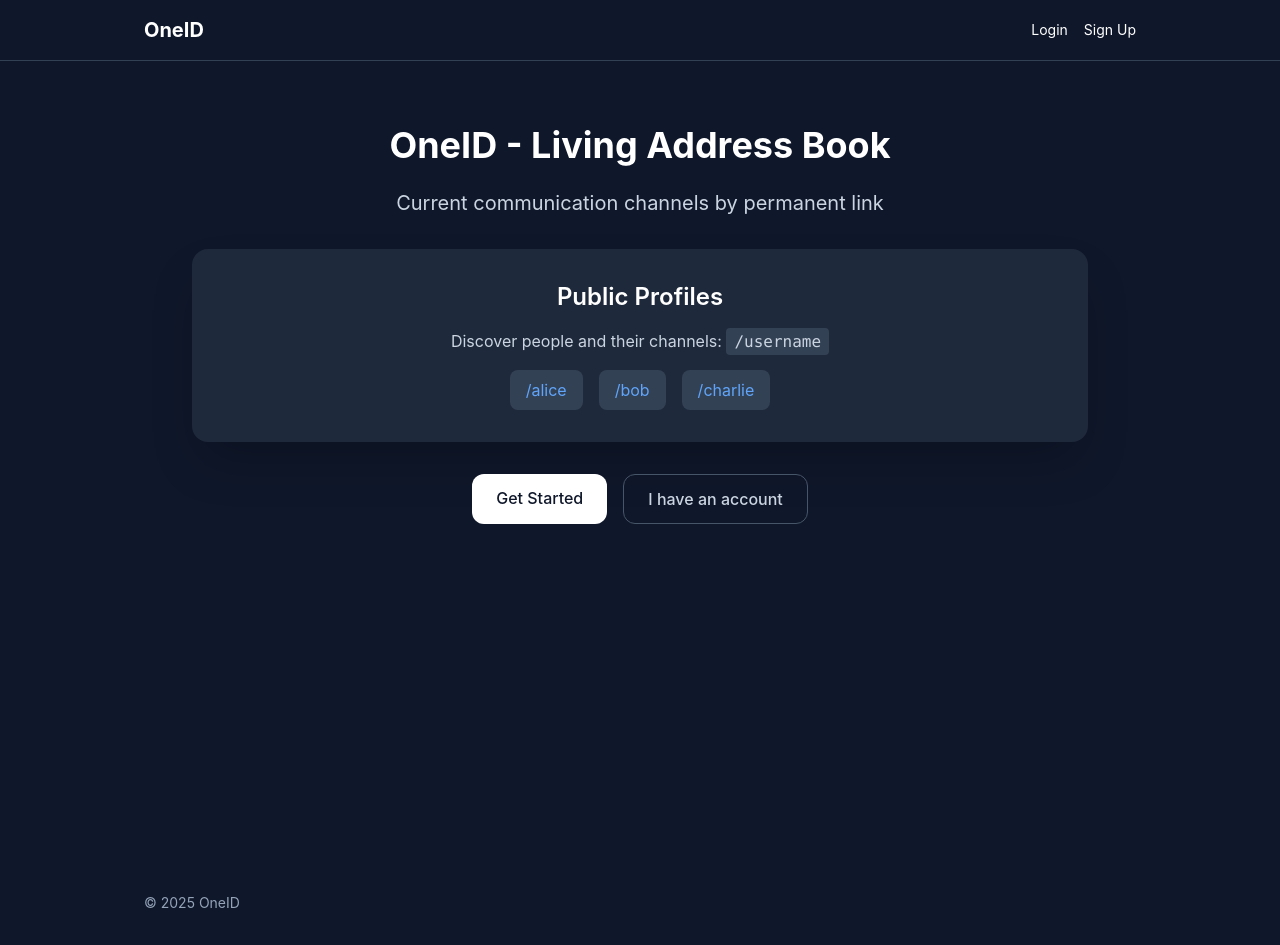
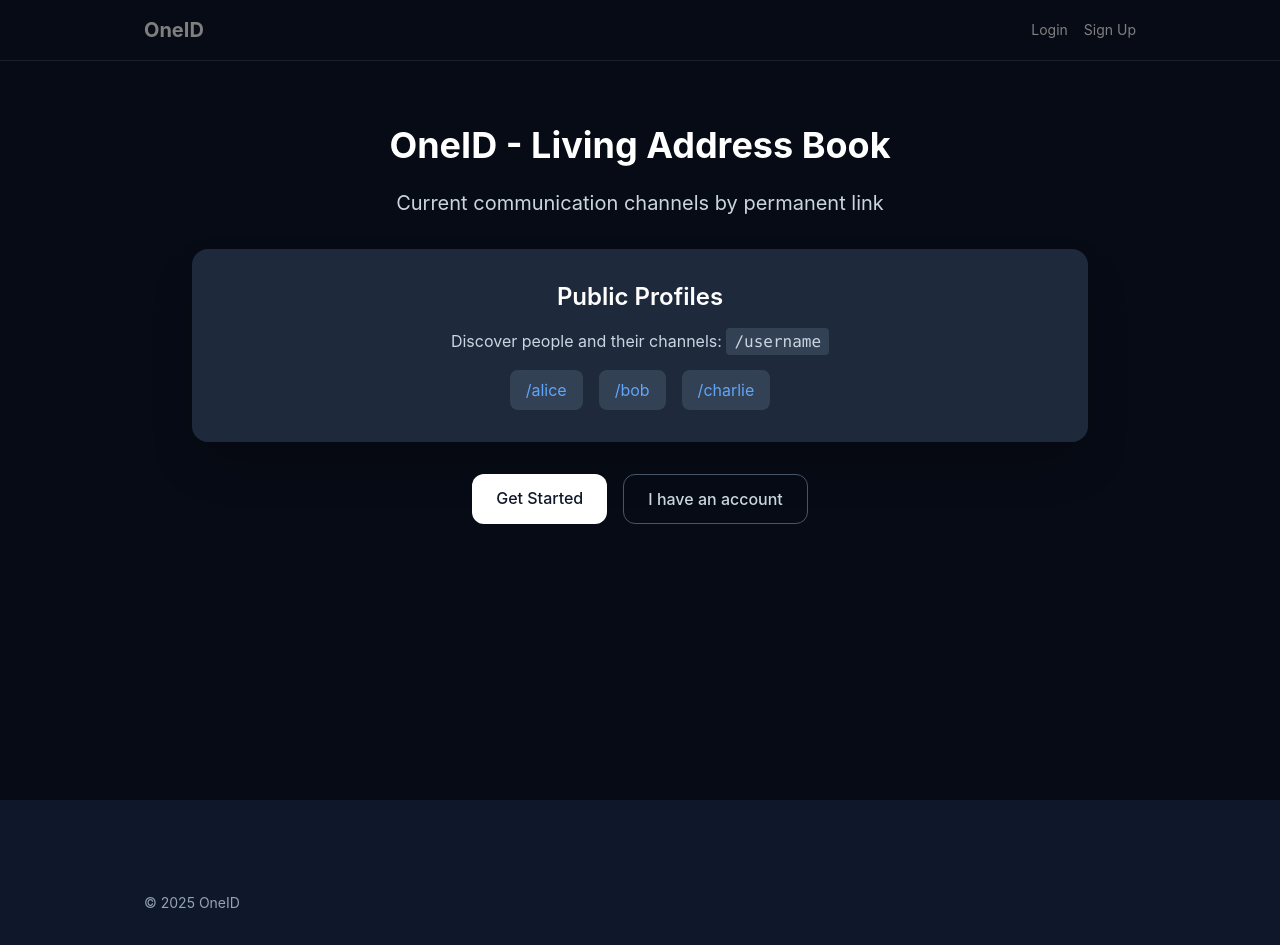
Before and after one commit to StripedBear/OneID, a Next.js app in the folder frontend/: page / in a window 1280 px wide. Built offline with nearby package versions, Linux system fonts and the light colour scheme.

Commit message:
add test for background

```diff
--- a/frontend/src/app/page.tsx
+++ b/frontend/src/app/page.tsx
@@ -1,8 +1,26 @@
 import Link from "next/link";
 
 export default function HomePage() {
+  // Background image configuration
+  const backgroundImagePath = "/images/background.jpg";
+
+  // Try to load the background image
+  const backgroundStyle = {
+    backgroundImage: `url(${backgroundImagePath})`,
+    backgroundSize: 'cover',
+    backgroundPosition: 'center',
+    backgroundRepeat: 'no-repeat',
+  };
+
   return (
-    <div className="min-h-screen bg-slate-900 text-white">
+    <div
+      className="min-h-screen text-white bg-slate-900"
+      style={backgroundStyle}
+    >
+      {/* Dark overlay for better text readability when using background image */}
+      <div className="absolute inset-0 bg-black/50"></div>
+
+      <div className="relative z-10">
       <div className="container mx-auto px-4 py-16">
         <div className="max-w-4xl mx-auto text-center">
           <h1 className="text-4xl font-bold mb-6">
@@ -48,6 +66,7 @@ export default function HomePage() {
           </div>
         </div>
       </div>
+      </div>
     </div>
   );
 }
```
Also changed, not shown: frontend/public/images/README.md (added), frontend/public/images/background.jpg (added), 1 other file (tests, documents, lock files or other folders).
